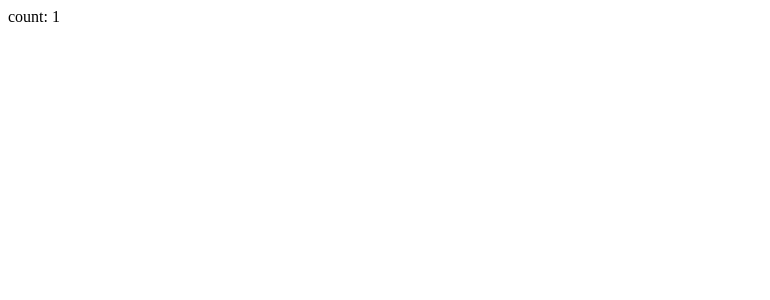
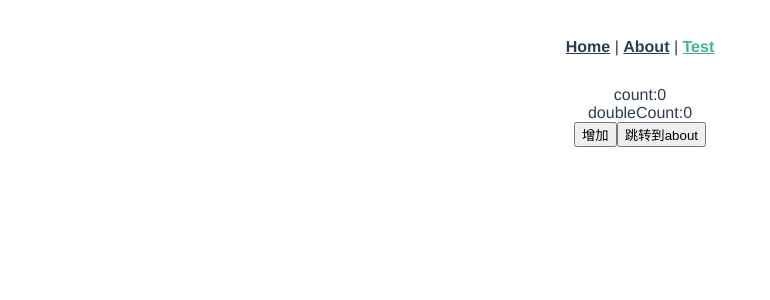
Before and after one commit to keeperLee/data-show, a Vue app: page /#/test in a window 1280 px wide. Shown: the top 300 px of the page, without its empty margins (0-770 px from the left). Built offline with nearby package versions, Linux system fonts and the light colour scheme.

Commit message:
使用ref,watch,computed,getCurrentInstance()

```diff
--- a/src/views/Test.vue
+++ b/src/views/Test.vue
@@ -1,27 +1,47 @@
 <template>
-  <div class="test">Test-{{ message }}</div>
+  <!--  <div class="test">Test-{{ message }}{{ state.count }}-->
+  <div class="test">
+    <div>count:{{ count }}</div>
+    <div>doubleCount:{{ doubleCount }}</div>
+    <button @click="increment">增加</button>
+    <button @click="goToAbout">跳转到about</button>
+  </div>
 </template>
 
 <script>
-import { reactive, watchEffect } from 'vue'
-// 类似 react hooks 中的useState
-const state = reactive({
-  count: 1
-})
+import { ref, computed, watch, getCurrentInstance } from 'vue'
 
-const increment = () => {
-  state.count++
-}
-// 类似 react hoos中的 useEffect
-watchEffect(() => {
-  document.body.innerHTML = `count: ${state.count}`
-  document.body.addEventListener('click', increment)
-})
 export default {
   name: 'Test',
-  data () {
+  setup () {
+    // 类似 react hooks 中的useState
+    // const state = reactive({
+    //   count: 1
+    // })
+    // console.log(this); // 无法获取到this
+    const { proxy } = getCurrentInstance()
+    console.log(proxy.$root.$router)
+
+    const count = ref(0)
+
+    watch(count, val => {
+      console.log(`count is ${val}`)
+    })
+
+    const doubleCount = computed(() => count.value * 2)
+
+    const goToAbout = () => {
+      proxy.$router.push('/about')
+    }
+
+    const increment = () => {
+      count.value++
+    }
     return {
-      message: 'hello world'
+      count,
+      increment,
+      doubleCount,
+      goToAbout
     }
   }
 }
```
